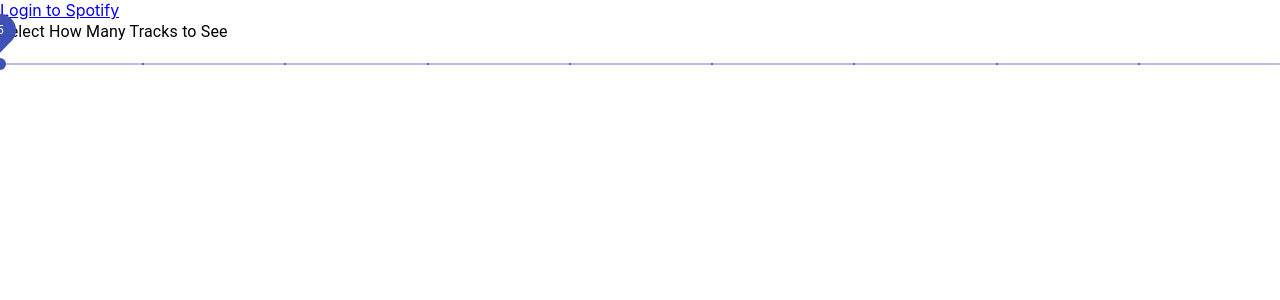
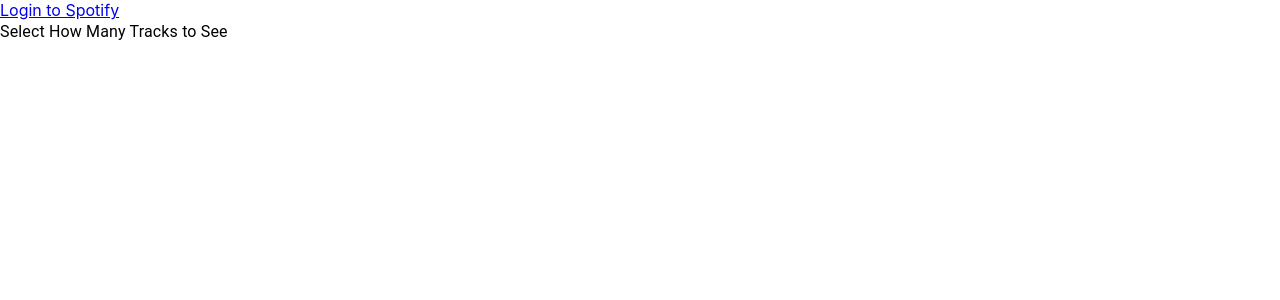
Before and after one commit to cjmcauley/spotify_api, a React (Create React App) app: page / in a window 1280 px wide. Shown: the top 300 px of the page. Built offline with nearby package versions, Linux system fonts and the light colour scheme; what spotify-web-api-js would draw is missing.

Commit message:
slider removed

```diff
--- a/src/client/DropdownComponent.js
+++ b/src/client/DropdownComponent.js
@@ -1,42 +1,30 @@
-import React, { Component } from 'react';
-import { makeStyles } from '@material-ui/core/styles';
-import Slider from '@material-ui/core/Slider';
-import Typography from '@material-ui/core/Typography';
-import './styles.css'
+import React, { Component } from "react";
+import { makeStyles } from "@material-ui/core/styles";
+import Slider from "@material-ui/core/Slider";
+import Typography from "@material-ui/core/Typography";
+import "./styles.css";
 
 class DropdownComponent extends Component {
   constructor(props) {
     super(props);
 
-    this.handleChange = this.handleChange.bind(this)
-
+    this.handleChange = this.handleChange.bind(this);
   }
 
   handleChange = (index, value) => {
-    this.props.handleChangeTracks(index, value)
-    this.props.changeTopTracks()
-  }
+    this.props.handleChangeTracks(index, value);
+    this.props.changeTopTracks();
+  };
 
   render() {
-  return(
-        <div  >
-      <Typography id="discrete-slider" gutterBottom>
-        Select How Many Tracks to See
-      </Typography>
-      <Slider
-        defaultValue={5}
-        aria-labelledby="discrete-slider"
-        step={5}
-        marks
-        min={5}
-        max={50}
-        valueLabelDisplay="on"
-        onChange={this.handleChange}
-      />
-        </div>
-      )
-    }
+    return (
+      <div>
+        <Typography id="discrete-slider" gutterBottom>
+          Select How Many Tracks to See
+        </Typography>
+      </div>
+    );
   }
-
+}
 
 export default DropdownComponent;
```
